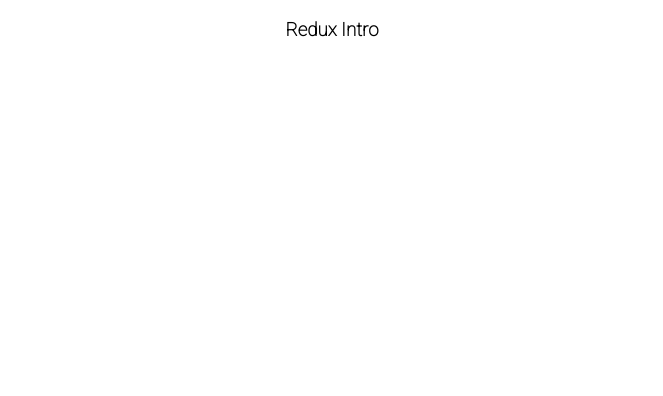
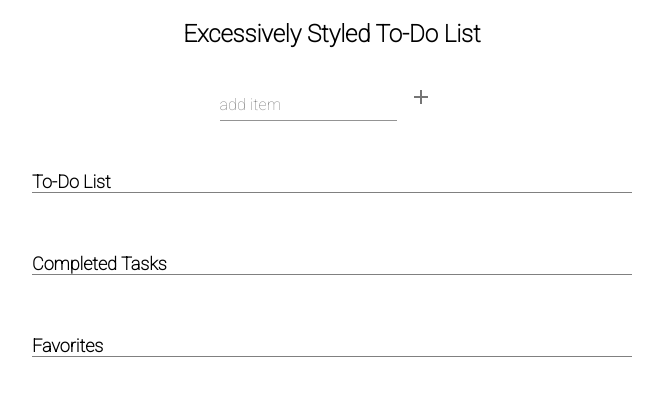
Before and after one commit to SEI-R-2-22/u3_lesson_redux_intro, a React (Create React App) app: page / in a window 1280 px wide. Shown: the top 396 px of the page, without its empty margins (308-971 px from the left). Built offline with nearby package versions, Linux system fonts and the light colour scheme.

Commit message:
moved header to todolist

```diff
--- a/src/App.js
+++ b/src/App.js
@@ -1,9 +1,10 @@
 import './styles/App.css'
+import TodoList from "./components/TodoList"
 
 function App() {
   return (
     <div className="App">
-      <h3>Redux Intro</h3>
+      <TodoList />
     </div>
   )
 }
```
